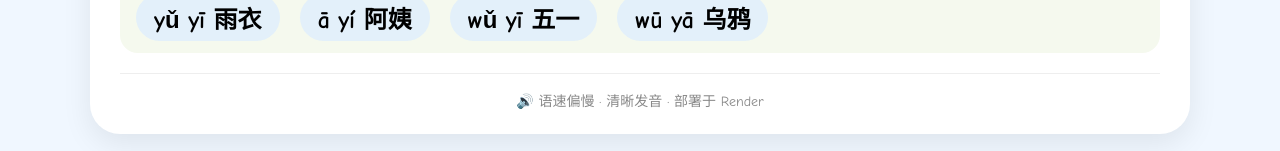
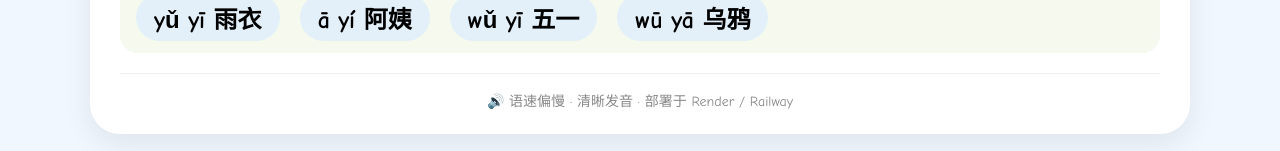
Before and after one commit to Morpheus0904/my-tts-app, a website: page public/index.html in a window 1280 px wide. Shown: the part 878-1029 px from the top of the page. Drawn offline with Linux system fonts and the light colour scheme.

Commit message:
Update index.html

```diff
--- a/public/index.html
+++ b/public/index.html
@@ -190,7 +190,7 @@
     <h1>📚 幼小衔接拼音天天练 <span class="nav-hint">点击发音 · 后端TTS代理</span></h1>
     <div class="day-tabs" id="dayTabs"></div>
     <div class="content" id="content"></div>
-    <div class="status-bar">🔊 语速偏慢 · 清晰发音 · 部署于 Render</div>
+    <div class="status-bar">🔊 语速偏慢 · 清晰发音 · 部署于 Render / Railway</div>
 </div>
 
 <script>
```
